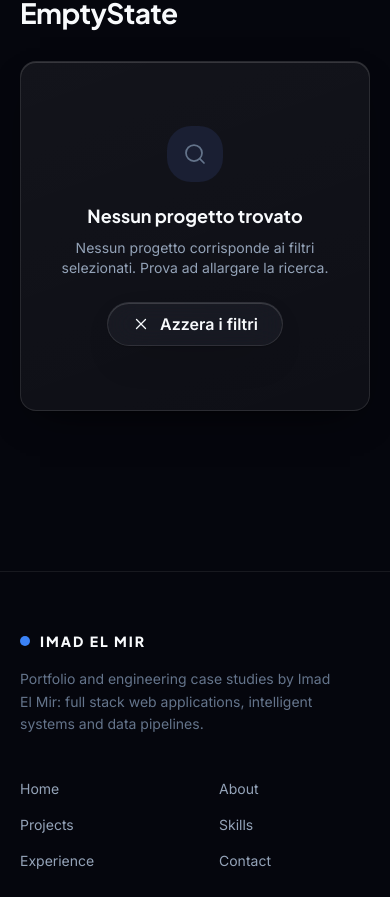
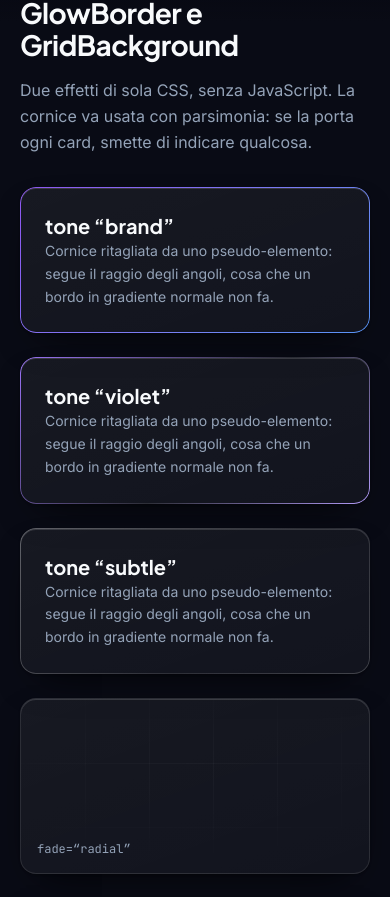
Before and after one commit to AVENA50/Portfolio-imad-el-mir, a Next.js app: page /en/design-system in a window 390 px wide. Shown: the part 6638-7535 px from the top of the page. Built offline with nearby package versions, Linux system fonts and the light colour scheme.

Commit message:
M2 - T8 : effetti GlowBorder e GridBackground

```diff
--- a/src/components/design-system/preview.tsx
+++ b/src/components/design-system/preview.tsx
@@ -2,7 +2,7 @@
 
 import { useState } from "react";
 
-import { Stagger } from "@/components/effects";
+import { GlowBorder, GridBackground, Stagger } from "@/components/effects";
 import { EmptyState, Section, SectionHeading } from "@/components/shared";
 import {
   Badge,
@@ -348,6 +348,57 @@ export function DesignSystemPreview() {
         </Stagger>
       </Section>
 
+      {/* ------------------------------------------------ bordo e griglia -- */}
+      <Section tone="subtle" spacing="sm">
+        <SectionHeading
+          as="h3"
+          eyebrow="Superfici"
+          title="GlowBorder e GridBackground"
+          description="Due effetti di sola CSS, senza JavaScript. La cornice va usata con parsimonia: se la porta ogni card, smette di indicare qualcosa."
+        />
+
+        <div className="mt-8 grid gap-6 lg:grid-cols-3">
+          {(["brand", "violet", "subtle"] as const).map((tone) => (
+            <GlowBorder key={tone} tone={tone} className="rounded-card">
+              <Card surface="flat" className="h-full">
+                <CardTitle>tone &ldquo;{tone}&rdquo;</CardTitle>
+                <CardDescription>
+                  Cornice ritagliata da uno pseudo-elemento: segue il raggio
+                  degli angoli, cosa che un bordo in gradiente normale non fa.
+                </CardDescription>
+              </Card>
+            </GlowBorder>
+          ))}
+        </div>
+
+        <div className="mt-6 grid gap-6 lg:grid-cols-3">
+          {(["radial", "bottom", "none"] as const).map((fade) => (
+            <div
+              key={fade}
+              className="glass-flat relative h-44 overflow-hidden rounded-card"
+            >
+              <GridBackground fade={fade} size="sm" />
+              <p className="absolute bottom-4 left-4 font-mono text-xs text-ink-muted">
+                fade=&ldquo;{fade}&rdquo;
+              </p>
+            </div>
+          ))}
+        </div>
+
+        <div className="mt-6 max-w-3xl">
+          <GlowBorder tone="brand" width="thick" glow className="rounded-panel">
+            <div className="glass-flat rounded-panel p-8">
+              <p className="font-display text-h3 font-bold">
+                width=&ldquo;thick&rdquo; con glow
+              </p>
+              <p className="mt-2 text-sm text-ink-muted">
+                La combinazione da riservare a un solo elemento per pagina.
+              </p>
+            </div>
+          </GlowBorder>
+        </div>
+      </Section>
+
       {/* ----------------------------------------------------- stato vuoto -- */}
       <Section spacing="sm">
         <SectionHeading as="h3" eyebrow="Stati" title="EmptyState" />
--- /dev/null
+++ b/src/components/effects/glow-border.tsx
@@ -0,0 +1,81 @@
+import { Slot } from "@radix-ui/react-slot";
+import { cva, type VariantProps } from "class-variance-authority";
+import type { HTMLAttributes } from "react";
+
+import { cn } from "@/lib/cn";
+
+/**
+ * Cornice in gradiente attorno a un elemento (M2-T8).
+ *
+ * Serve a dire "questo qui, fra tutti": la card del progetto in evidenza,
+ * un piano consigliato, un riquadro di richiamo. Per funzionare deve
+ * restare **raro** — se ogni card ha il bordo luminoso, il bordo luminoso
+ * non indica piu niente.
+ *
+ * Nessun JavaScript e nessuna animazione: e un pseudo-elemento ritagliato
+ * in CSS (globals.css). Le versioni animate con gradiente rotante sono
+ * belle in una demo e costose in una pagina vera, perche il browser
+ * ridisegna la cornice a ogni fotogramma anche quando nessuno la guarda.
+ *
+ * `asChild` esiste perche la cornice deve poter avvolgere l'elemento che
+ * gia c'e — un <article>, un <li> — invece di aggiungere un <div> in mezzo
+ * che romperebbe una griglia.
+ */
+const glowBorderVariants = cva("relative isolate", {
+  variants: {
+    /** Da dove nasce la luce. Cambia solo il gradiente della cornice. */
+    tone: {
+      brand: "[--glow-border-gradient:var(--gradient-brand)]",
+      violet:
+        "[--glow-border-gradient:linear-gradient(135deg,var(--color-violet-500),transparent_55%,var(--color-violet-400))]",
+      /** Luce fredda che scivola via: per bordi decorativi, non di richiamo. */
+      subtle:
+        "[--glow-border-gradient:linear-gradient(135deg,#ffffff40,transparent_60%,#ffffff1a)]",
+    },
+    width: {
+      hairline: "[--glow-border-width:1px]",
+      thick: "[--glow-border-width:2px]",
+    },
+    /** Aggiunge l'alone esterno oltre alla cornice. */
+    glow: {
+      true: "shadow-glow",
+      false: "",
+    },
+  },
+  defaultVariants: {
+    tone: "brand",
+    width: "hairline",
+    glow: false,
+  },
+});
+
+export interface GlowBorderProps
+  extends
+    HTMLAttributes<HTMLDivElement>,
+    VariantProps<typeof glowBorderVariants> {
+  asChild?: boolean;
+}
+
+export function GlowBorder({
+  className,
+  tone,
+  width,
+  glow,
+  asChild = false,
+  ...props
+}: GlowBorderProps) {
+  const Component = asChild ? Slot : "div";
+
+  return (
+    <Component
+      className={cn(
+        "glow-border",
+        glowBorderVariants({ tone, width, glow }),
+        className,
+      )}
+      {...props}
+    />
+  );
+}
+
+export { glowBorderVariants };
--- /dev/null
+++ b/src/components/effects/grid-background.tsx
@@ -0,0 +1,68 @@
+import { cn } from "@/lib/cn";
+
+interface GridBackgroundProps {
+  /**
+   * Come la trama si spegne ai bordi.
+   *
+   * Una griglia che arriva netta fino al bordo sembra un progetto non
+   * finito, o peggio un errore di rendering. La dissolvenza la fa leggere
+   * come texture invece che come contenuto.
+   */
+  fade?: "radial" | "bottom" | "none";
+  /** Passo della griglia. Piu fitta su superfici piccole. */
+  size?: "sm" | "md" | "lg";
+  className?: string;
+}
+
+const SIZES = {
+  sm: "[background-size:32px_32px]",
+  md: "",
+  lg: "[background-size:96px_96px]",
+} as const;
+
+/**
+ * Maschere di dissolvenza.
+ *
+ * Scritte per intero e non composte a runtime: Tailwind cerca stringhe
+ * letterali nel sorgente, e una classe costruita con un template literal
+ * non verrebbe mai generata.
+ */
+const FADES = {
+  radial:
+    "[mask-image:radial-gradient(70%_60%_at_50%_40%,#000_0%,transparent_100%)]",
+  bottom: "[mask-image:linear-gradient(to_bottom,#000_0%,transparent_85%)]",
+  none: "",
+} as const;
+
+/**
+ * Trama a griglia di sfondo (M2-T8).
+ *
+ * Decorativa e basta, quindi `aria-hidden` e `pointer-events-none`: non
+ * deve comparire nella lettura di uno screen reader ne rubare i click.
+ *
+ * Va posizionata da chi la usa (`absolute inset-0` sul contenitore
+ * `relative`), perche il posto giusto dipende dalla sezione: dietro tutto
+ * il blocco, o solo dietro la parte alta.
+ *
+ * Attenzione a dove si mette: il sito ha gia un cielo stellato di fondo,
+ * e sovrapporre due trame produce rumore. Ha senso dentro un pannello
+ * delimitato — una sezione tecnica, un riquadro di richiamo — dove la
+ * griglia suggerisce "schema, progetto" e il campo stellato non arriva.
+ */
+export function GridBackground({
+  fade = "radial",
+  size = "md",
+  className,
+}: GridBackgroundProps) {
+  return (
+    <div
+      aria-hidden
+      className={cn(
+        "bg-grid-pattern pointer-events-none absolute inset-0",
+        SIZES[size],
+        FADES[fade],
+        className,
+      )}
+    />
+  );
+}
--- a/src/components/effects/index.ts
+++ b/src/components/effects/index.ts
@@ -1,11 +1,22 @@
 /**
  * Barrel degli effetti.
  *
- * Tutti client component: hanno bisogno di IntersectionObserver o di canvas,
- * quindi vivono nel browser. Vanno usati sui contenitori, non sui singoli
- * elementi di testo: un titolo che compare in ritardo si legge come un bug.
+ * Due famiglie, ed e utile tenerle distinte:
+ *
+ * - **Reveal, Stagger, Starfield** sono client component: hanno bisogno di
+ *   IntersectionObserver o di un canvas, quindi vivono nel browser. Vanno
+ *   usati sui contenitori, non sui singoli elementi di testo — un titolo
+ *   che compare in ritardo si legge come un bug.
+ * - **GlowBorder, GridBackground** sono pura CSS e restano sul server:
+ *   non aggiungono un byte al bundle del browser.
  */
 
+export {
+  GlowBorder,
+  glowBorderVariants,
+  type GlowBorderProps,
+} from "./glow-border";
+export { GridBackground } from "./grid-background";
 export { Reveal, type RevealDirection } from "./reveal";
 export { Stagger } from "./stagger";
 export { Starfield } from "./starfield";
--- a/src/components/home/featured-projects.tsx
+++ b/src/components/home/featured-projects.tsx
@@ -1,7 +1,7 @@
 import Image from "next/image";
 import Link from "next/link";
 
-import { Reveal, Stagger } from "@/components/effects";
+import { GlowBorder, Reveal, Stagger } from "@/components/effects";
 import { ProjectCard } from "@/components/projects/project-card";
 import { Section, SectionHeading } from "@/components/shared";
 import { TechIcon } from "@/components/shared/tech-icon";
@@ -40,7 +40,15 @@ function FeaturedHero({
   const stack = project.stack ?? [];
 
   return (
-    <article className="glass-flat group relative grid overflow-hidden rounded-panel lg:grid-cols-[1.1fr_1fr]">
+    /* La cornice in gradiente sta solo qui, sul progetto in evidenza: e il
+       modo per dire "questo fra tutti". Se la mettessimo anche sulle card
+       della griglia non indicherebbe piu niente. */
+    <GlowBorder
+      asChild
+      tone="violet"
+      className="group grid overflow-hidden rounded-panel lg:grid-cols-[1.1fr_1fr]"
+    >
+      <article className="glass-flat">
         <div className="relative min-h-[18rem] overflow-hidden lg:min-h-[26rem]">
           <Image
             src={project.cover.src}
@@ -118,6 +126,7 @@ function FeaturedHero({
           </span>
         </div>
       </article>
+    </GlowBorder>
   );
 }
 
--- a/src/components/projects/project-architecture.tsx
+++ b/src/components/projects/project-architecture.tsx
@@ -1,6 +1,6 @@
 import Image from "next/image";
 
-import { Reveal } from "@/components/effects";
+import { GridBackground, Reveal } from "@/components/effects";
 import { Section, SectionHeading } from "@/components/shared";
 import { TechIcon } from "@/components/shared/tech-icon";
 import { Card } from "@/components/ui";
@@ -86,6 +86,11 @@ export function ProjectArchitecture({
 
   return (
     <Section id="architecture" spacing="md">
+      {/* La griglia dice "schema tecnico" senza scriverlo. Sfuma verso il
+          basso perche il cielo stellato del sito riprende da li: due trame
+          sovrapposte fanno rumore, una che cede all'altra fa profondita. */}
+      <GridBackground fade="bottom" size="lg" className="-z-10" />
+
       <SectionHeading
         eyebrow={dictionary.caseStudy.architectureEyebrow}
         title={dictionary.caseStudy.architecture}
--- a/src/styles/globals.css
+++ b/src/styles/globals.css
@@ -286,6 +286,48 @@
     }
   }
 
+  /* --------------------------------------------------- bordo sfumato -----
+     Cornice in gradiente attorno a un elemento (components/effects/
+     glow-border.tsx).
+
+     Il trucco e il ritaglio: si disegna un rettangolo pieno di gradiente e
+     se ne cancella l'interno con due maschere sovrapposte in esclusione.
+     Resta solo la cornice, spessa quanto il padding.
+
+     `border-image` non serve perche non segue `border-radius`, e quattro
+     bordi con `linear-gradient` non si raccordano agli angoli. Questo e il
+     modo con cui un bordo in gradiente resta arrotondato.
+
+     `border-radius: inherit` fa seguire alla cornice il raggio del genitore
+     senza doverlo ripetere: cambia rounded-card e la cornice si adegua. */
+
+  .glow-border::before {
+    content: "";
+    position: absolute;
+    inset: 0;
+    border-radius: inherit;
+    padding: var(--glow-border-width, 1px);
+    background-image: var(--glow-border-gradient, var(--gradient-brand));
+    -webkit-mask:
+      linear-gradient(#000 0 0) content-box,
+      linear-gradient(#000 0 0);
+    -webkit-mask-composite: xor;
+    mask:
+      linear-gradient(#000 0 0) content-box,
+      linear-gradient(#000 0 0);
+    mask-composite: exclude;
+    pointer-events: none;
+  }
+
+  /* Browser senza mask-composite: meglio un bordo pieno che una lastra
+     colorata sopra il contenuto. */
+  @supports not ((mask-composite: exclude) or (-webkit-mask-composite: xor)) {
+    .glow-border::before {
+      background-image: none;
+      border: var(--glow-border-width, 1px) solid var(--color-violet-500);
+    }
+  }
+
   /* ------------------------------------------------- micro-ingrandimento --
      Un accenno, non un salto: il 2% si percepisce come reattivita, il 10%
      come un elemento che ti viene addosso. `transform` non tocca il layout
```
Lines whose indentation alone changed are shown as unchanged.
